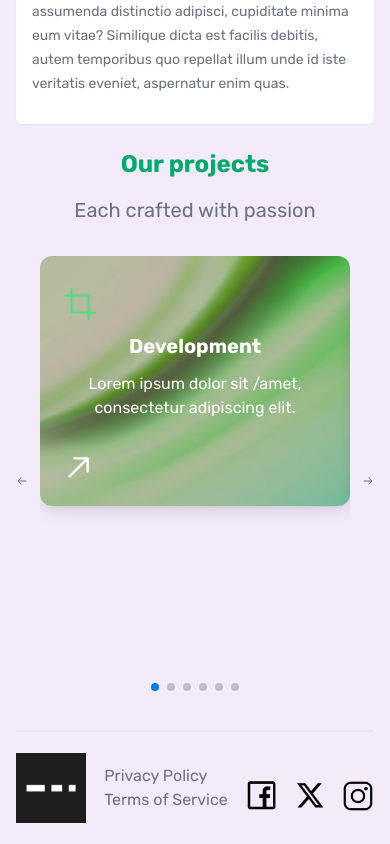
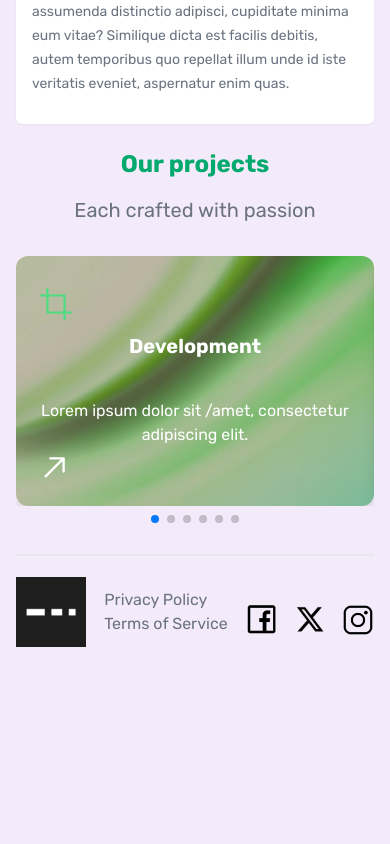
Before and after one commit to kalaounmohamad/nextjs-website, a Next.js app: page / in a window 390 px wide. Shown: the part 1604-2448 px from the top of the page. After the commit the page ends 2272 px from the top, so only its background shows below. Built offline with nearby package versions, Linux system fonts and the light colour scheme.

Commit message:
Responsiveness swiper and form

```diff
--- a/app/components/SwiperComponent.js
+++ b/app/components/SwiperComponent.js
@@ -16,21 +16,22 @@ export default function SwiperComponent() {
     <main className="justify-center items-center text-center">
       <h1>Our projects</h1>
       <p className="text-xl pb-8 pt-4">Each crafted with passion</p>
-      <div className="flex flex-row justify-between h-[450px]">
-        <RxArrowLeft className="swiper-button-prev text-7xl self-center mr-3 cursor-pointer hover:scale-110" />
+      <div className="flex flex-row justify-between h-[250px] lg:h-[400px]">
+        <RxArrowLeft className="swiper-button-prev hidden sm:block text-7xl self-center mr-3 cursor-pointer hover:scale-110" />
         <Swiper
           breakpoints={{
             450: {
               slidesPerView: 2,
               spaceBetween: 15,
             },
-            700: {
+            830: {
               slidesPerView: 3,
               spaceBetween: 20,
             },
           }}
           loop={true}
           pagination={{
+            el: ".custom-pagination",
             clickable: true,
           }}
           navigation={{
@@ -43,7 +44,7 @@ export default function SwiperComponent() {
         >
           {ServiceData.map((item) => (
             <SwiperSlide key={item.title}>
-              <div className="flex flex-col group relative shadow-lg text-white rounded-xl px-6 py-8 h-[250px] lg:h-[400px] overflow-hidden cursor-pointer">
+              <div className="flex flex-col group relative shadow-lg text-white rounded-xl px-6 py-8 h-full overflow-hidden cursor-pointer">
                 <Image
                   src={item.backgroundImage}
                   alt="Project Image"
@@ -52,20 +53,21 @@ export default function SwiperComponent() {
                 />
 
                 <div className="absolute inset-0 bg-black opacity-10 group-hover:opacity-50" />
-                <div className="relative flex flex-col gap-3">
+                <div className="relative flex flex-col gap-3 h-full">
                   <item.icon className="text-green-400 group-hover:text-green-400 w-8 h-8" />
                   <h1 className="text-white text-xl lg:text-2xl">
                     {item.title}
                   </h1>
-                  <p className="lg:text-lg">{item.content}</p>
+                  <p className="lg:text-lg my-auto">{item.content}</p>
                 </div>
                 <RxArrowTopRight className="absolute bottom-5 left-5 w-9 h-9 text-white group-hover:text-green-500 group-hover:rotate-45 duration-100" />
               </div>
             </SwiperSlide>
           ))}
         </Swiper>
-        <RxArrowRight className="swiper-button-next text-7xl self-center ml-3 cursor-pointer hover:scale-110" />
+        <RxArrowRight className="swiper-button-next hidden sm:block text-7xl self-center ml-3 cursor-pointer hover:scale-110" />
       </div>
+      <div className="custom-pagination"></div>
     </main>
   );
 }
--- a/app/tickets/create/CreateForm.js
+++ b/app/tickets/create/CreateForm.js
@@ -68,7 +68,7 @@ export default function CreateForm() {
   };
 
   return (
-    <form onSubmit={handleSubmit} className="bg-gray-100 w-full md:w-3/4 ">
+    <form onSubmit={handleSubmit} className="bg-gray-100 w-full lg:w-10/12 ">
       <label>
         <span>Title:</span>
         <input
--- a/app/tickets/page.js
+++ b/app/tickets/page.js
@@ -23,9 +23,9 @@ export default function Tickets() {
       {/* Render the modal content conditionally */}
       {showModal && (
         <div className="fixed z-50 inset-0  bg-black bg-opacity-50 flex justify-center items-center">
-          <div className=" p-8 bg-gray-100 rounded-lg mx-auto   w-full sm:w-11/12 md:w-3/4 lg:w-1/2">
+          <div className=" p-0 md:p-2 lg:py-8 bg-gray-100 rounded-lg mx-auto   w-full sm:w-11/12 md:w-3/4 lg:w-1/2">
             <button
-              className="flex ml-auto btn-secondary  font-bold hover:bg-red-500"
+              className="flex text-primary ml-auto text-xl font-bold hover:opacity-50"
               onClick={() => setShowModal(false)}
             >
               ✕
```
